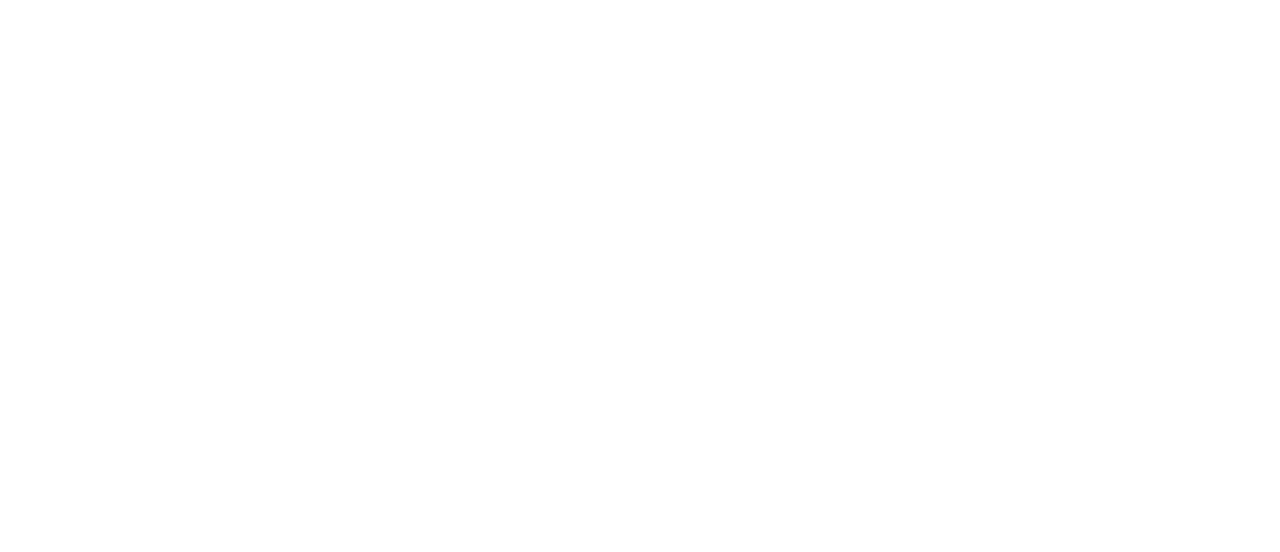
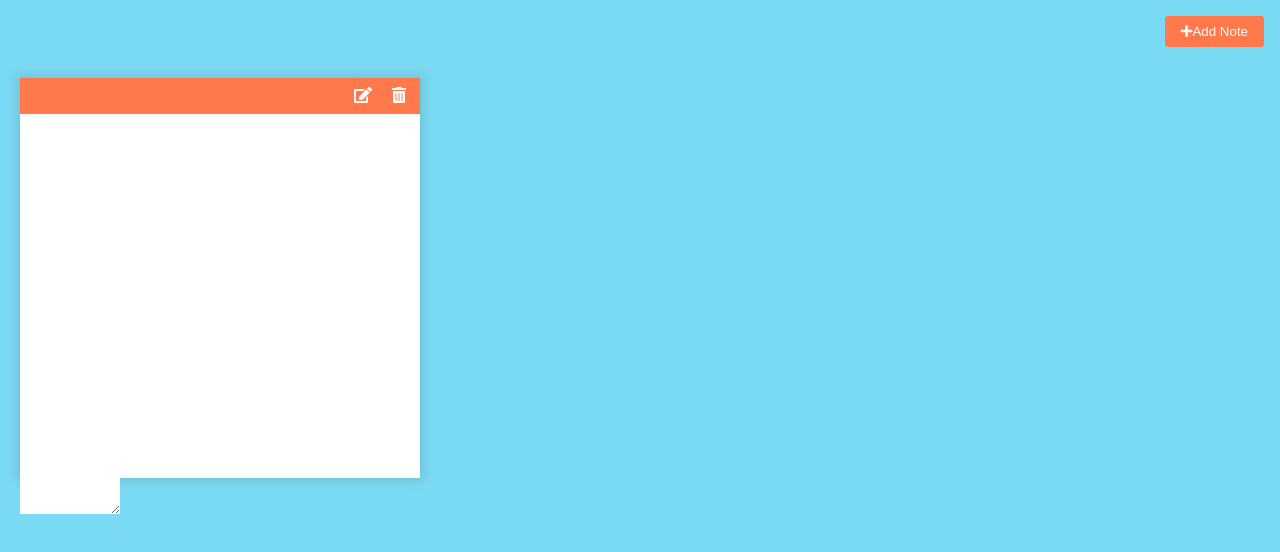
Before and after one commit to peja24/Project_Frontend_2021, a plain HTML site: page index.html in a window 1280 px wide. Drawn offline with nearby package versions, Linux system fonts and the light colour scheme.

Commit message:
2nd commit on index.html and 1st on style .css

```diff
--- a/index.html
+++ b/index.html
@@ -1,12 +1,32 @@
 <!DOCTYPE html>
 <html lang="en">
-<head>
-    <meta charset="UTF-8">
-    <meta http-equiv="X-UA-Compatible" content="IE=edge">
-    <meta name="viewport" content="width=device-width, initial-scale=1.0">
-    <title>Document</title>
-</head>
-<body>
+  <head>
+    <meta charset="UTF-8" />
+    <meta http-equiv="X-UA-Compatible" content="IE=edge" />
+    <meta name="viewport" content="width=device-width, initial-scale=1.0" />
+    <link
+      rel="stylesheet"
+      href="https://cdnjs.cloudflare.com/ajax/libs/font-awesome/5.15.2/css/all.min.css"
+      integrity="sha512-HK5fgLBL+xu6dm/Ii3z4xhlSUyZgTT9tuc/hSrtw6uzJOvgRr2a9jyxxT1ely+B+xFAmJKVSTbpM/CuL7qxO8w=="
+      crossorigin="anonymous"
+    />
+    <link rel="stylesheet" href="style.css" />
+    <title>Notes App</title>
+  </head>
+  <body>
+    <button class="add" id="add"><i class="fas fa-plus"></i>Add Note</button>
 
-</body>
+    <div class="note">
+      <div class="tools">
+        <button class="edit"><i class="fas fa-edit"></i></button>
+        <button class="delete"><i class="fas fa-trash-alt"></i></button>
+      </div>
+
+      <div class="hidden"></div>
+      <textarea></textarea>
+    </div>
+
+    <script src="https://cdnjs.cloudflare.com/ajax/libs/marked/2.0.0/marked.min.js"></script>
+    <script src="script.js"></script>
+  </body>
 </html>
--- /dev/null
+++ b/style.css
@@ -0,0 +1,63 @@
+@import url("https://fonts.googleapis.com/css2?family=Poppins:wght@200;400&display=swap");
+
+* {
+    box-sizing: border-box;
+}
+
+body {
+    background-color: #7bdaf3;
+    font-family: "Poppins, sans-serif";
+    display: flex;
+    flex-wrap: wrap;
+    margin: 0;
+    padding-top: 3rem;
+}
+
+.add {
+    position: fixed;
+    top: 1rem;
+    right: 1rem;
+    background-color: #ff794d;
+    color: #fff;
+    border:none;
+    border-radius: 3px;
+    padding: 0.5rem 1rem;
+    cursor: pointer;
+}
+
+.note {
+    background-color: #fff;
+    box-shadow:0 0 10px 4px rgba(0, 0, 0, 0.1);
+    margin: 30px 20px;
+    height: 400px;
+    width: 400px;
+}
+
+.note .tools {
+    background-color: #ff794d;
+    display: flex;
+    justify-content: flex-end;
+    padding: 0.5rem;
+}
+
+.note .tools button {
+    background-color:transparent;
+    border:none;
+    color: #fff;
+    cursor: pointer;
+    font-size: 1rem;
+    margin-left: 0.5rem;
+}
+
+.note textarea {
+    outline: none;
+    font-family: inherit;
+    font-size: 1.2rem;
+    border: none;
+    height: 400px;
+    width: 100px;
+}
+
+.hidden {
+    display: none;
+}
```
Also changed, not shown: script.js (added).
